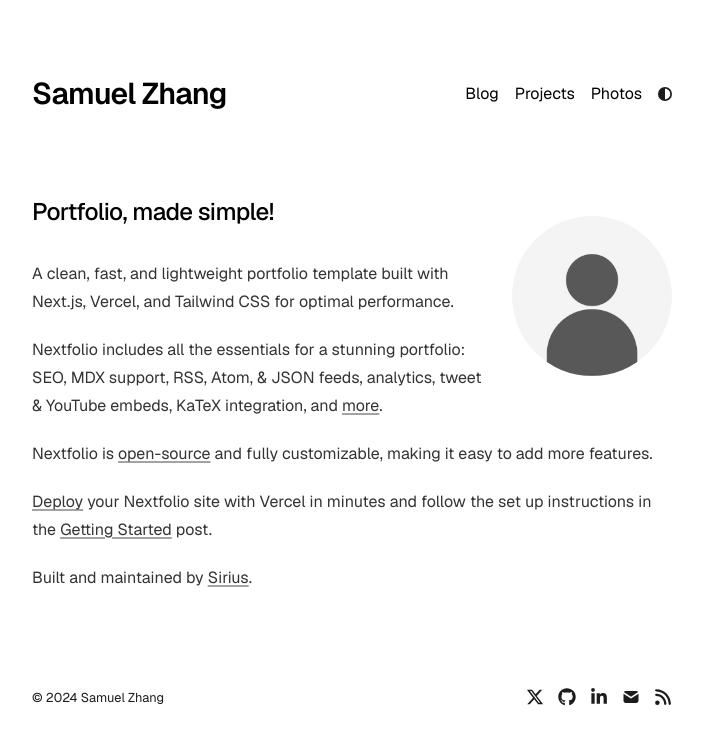
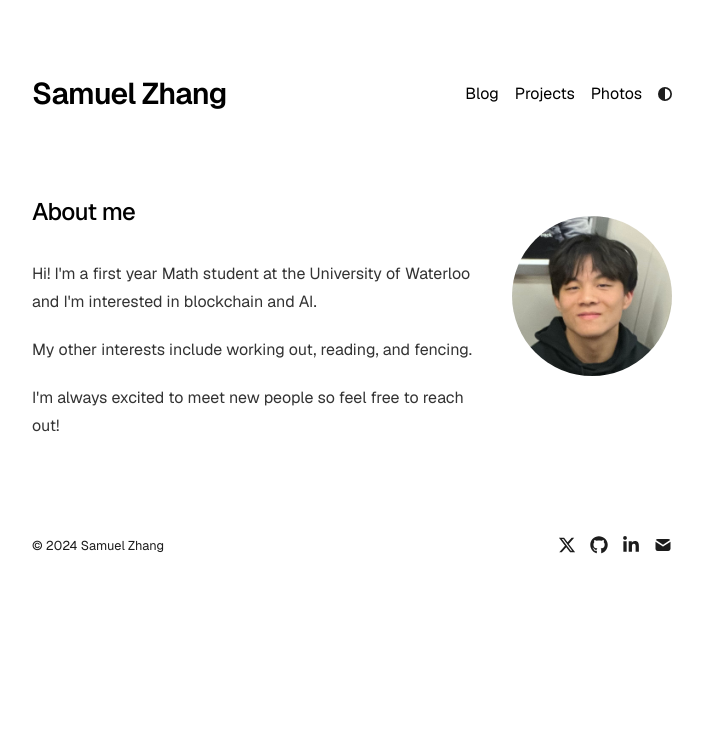
Before and after one commit to SamuelZ12/personal-website, a Next.js app: page / in a window 1280 px wide. Shown: the top 744 px of the page, without its empty margins (288-991 px from the left). Built offline with nearby package versions, Linux system fonts and the light colour scheme.

Commit message:
Updated about me

```diff
--- a/app/components/footer.tsx
+++ b/app/components/footer.tsx
@@ -27,9 +27,6 @@ function SocialLinks() {
       <SocialLink href={socialLinks.github} icon={FaGithub} />
       <SocialLink href={socialLinks.linkedin} icon={FaLinkedinIn} />
       <SocialLink href={socialLinks.email} icon={TbMailFilled} />
-      <a href="/rss.xml" target="_self">
-        <FaRss />
-      </a>
     </div>
   );
 }
--- a/app/page.tsx
+++ b/app/page.tsx
@@ -4,11 +4,11 @@ import { socialLinks } from "./config";
 export default function Page() {
   return (
     <section>
-      <a href={socialLinks.twitter} target="_blank">
+      <a target="_blank">
         <Image
-          src="/profile.png"
+          src="/headshot.png"
           alt="Profile photo"
-          className="rounded-full bg-gray-100 block lg:mt-5 mt-0 lg:mb-5 mb-10 mx-auto sm:float-right sm:ml-5 sm:mb-5 grayscale hover:grayscale-0"
+          className="rounded-full bg-gray-100 block lg:mt-5 mt-0 lg:mb-5 mb-10 mx-auto sm:float-right sm:ml-5 sm:mb-5"
           unoptimized
           width={160}
           height={160}
@@ -17,51 +17,21 @@ export default function Page() {
       </a>
 
       <h1 className="mb-8 text-2xl font-medium tracking-tight">
-        Portfolio, made simple!
+        About me
       </h1>
 
       <div className="prose prose-neutral dark:prose-invert">
         <p>
-          A clean, fast, and lightweight portfolio template built with Next.js,
-          Vercel, and Tailwind CSS for optimal performance.
+          Hi! I'm a first year Math student at the University of Waterloo
+          and I'm interested in blockchain and AI.
         </p>
         <p>
-          Nextfolio includes all the essentials for a stunning portfolio: SEO,
-          MDX support, RSS, Atom, & JSON feeds, analytics, tweet & YouTube
-          embeds, KaTeX integration, and{" "}
-          <a
-            target="_blank"
-            href="https://github.com/1msirius/Nextfolio?tab=readme-ov-file#features"
-          >
-            more
-          </a>
-          .
+          My other interests include working out, reading, and fencing.
         </p>
         <p>
-          Nextfolio is{" "}
-          <a href={socialLinks.github} target="_blank">
-            open-source
-          </a>{" "}
-          and fully customizable, making it easy to add more features.
+          I'm always excited to meet new people so feel free to reach out!
         </p>
-        <p>
-          <a
-            href="https://vercel.com/new/clone?repository-url=https%3A%2F%2Fgithub.com%2F1msirius%2FNextfolio"
-            target="_blank"
-          >
-            Deploy
-          </a>{" "}
-          your Nextfolio site with Vercel in minutes and follow the set up
-          instructions in the{" "}
-          <a href="/blog/getting-started">Getting Started</a> post.
-        </p>
-        <p>
-          Built and maintained by{" "}
-          <a href="https://imsirius.xyz/" target="_blank">
-            Sirius
-          </a>
-          .
-        </p>
+
       </div>
     </section>
   );
```
Also changed, not shown: public/headshot.png (added).
